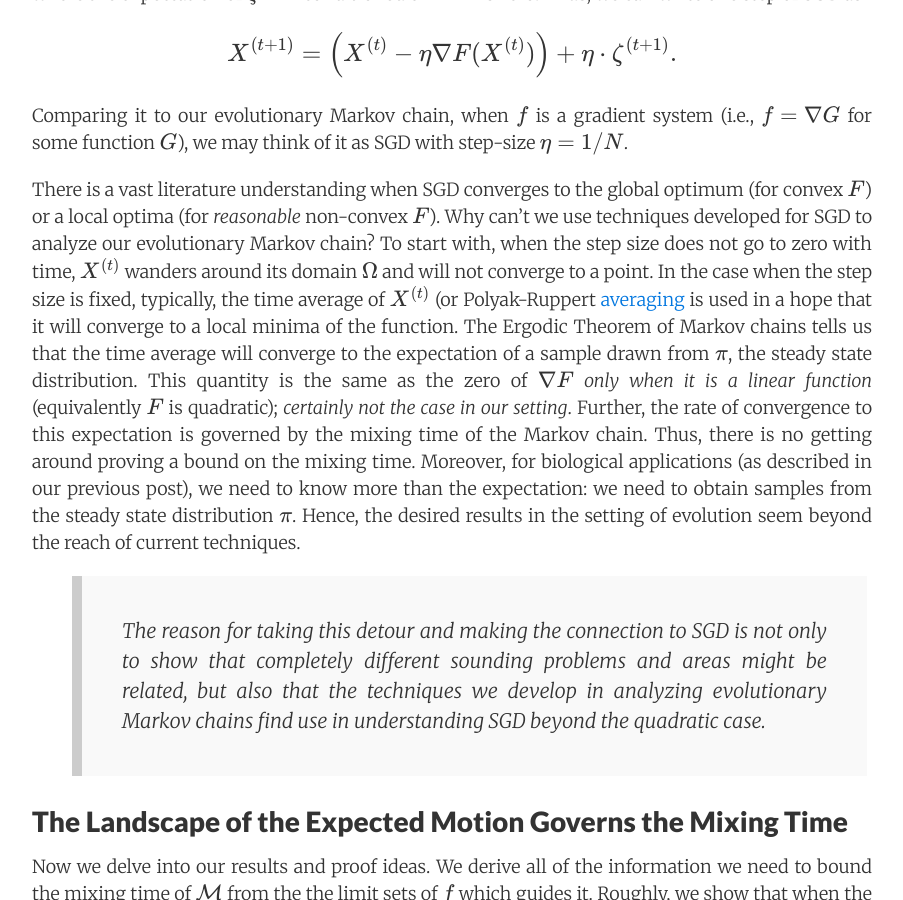
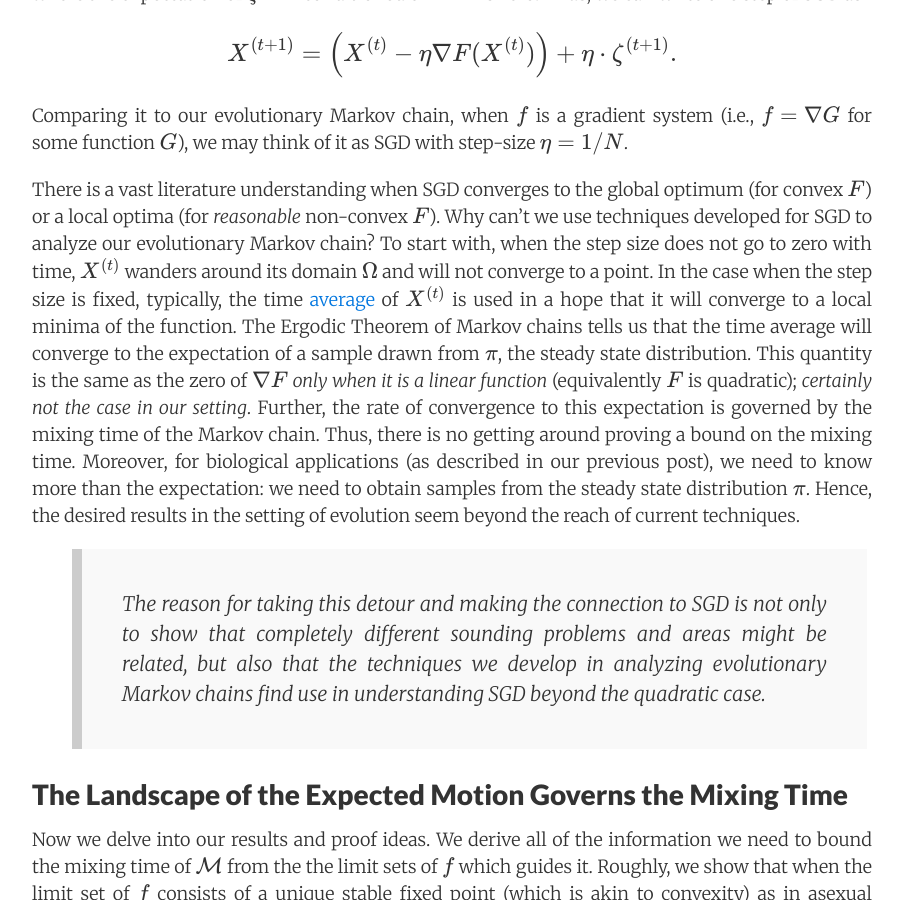
Before and after one commit to offconvex/offconvex.github.io, a Jekyll site: the page built from _posts/2016-04-04-markov-chains-dynamical-systems.md, in a window 1280 px wide and 900 px high, scrolled down 2876 px. Shown: the whole window, without its empty margins (188-1091 px from the left). Built offline with Jekyll 4.4.1, drawn with Linux system fonts in a browser that asks for light colours; nearby versions of some CDN libraries; formulas are drawn with MathJax 3; comment, search, counter and statistics services are not loaded.

Commit message:
Update 2016-04-04-markov-chains-dynamical-systems.md

```diff
--- a/_posts/2016-04-04-markov-chains-dynamical-systems.md
+++ b/_posts/2016-04-04-markov-chains-dynamical-systems.md
@@ -95,7 +95,7 @@ Comparing it to our evolutionary Markov chain, when $f$ is a gradient system (i.
 There is a vast literature understanding when SGD converges to the global optimum (for convex $F$) or a local optima (for *reasonable* non-convex $F$).
 Why can't we use techniques developed for SGD  to analyze our evolutionary Markov chain?
 To start with, when the step size does not go to zero with time,  $X^{(t)}$ wanders around its domain $\Omega$ and will not converge to a point.
-In the case when the step size is fixed, typically, the time average of $X^{(t)}$ (or Polyak-Ruppert [averaging](http://arxiv.org/pdf/1306.2119.pdf) is used in a hope that it will converge to a local minima of the function.
+In the case when the step size is fixed, typically, the time [average](http://arxiv.org/pdf/1306.2119.pdf) of $X^{(t)}$ is used in a hope that it will converge to a local minima of the function.
 The Ergodic Theorem of Markov chains tells us that the time average will  converge to the expectation of a sample drawn from $\pi$, the steady state distribution.
 This quantity is the same as the zero of $\nabla F$ *only when it is a linear function* (equivalently $F$ is quadratic); *certainly not the case in  our setting*.
 Further, the rate of convergence to this expectation is governed by the mixing time of the Markov chain.
```
